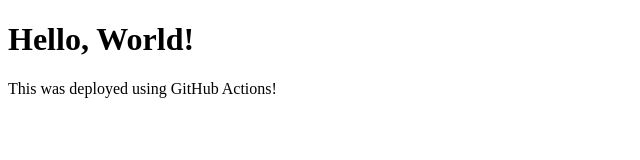
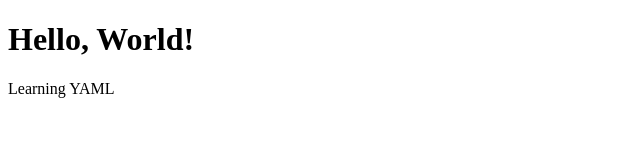
Before and after one commit to Anu-Mernstack/Practice-YAML, a plain HTML site: page index.html in a window 1280 px wide. Shown: the whole page, without its empty margins (0-640 px from the left). Drawn offline with Linux system fonts and the light colour scheme.

Commit message:
Update index.html

```diff
--- a/index.html
+++ b/index.html
@@ -6,6 +6,6 @@
 </head>
 <body>
   <h1>Hello, World!</h1>
-  <p>This was deployed using GitHub Actions!</p>
+  <p>Learning YAML</p>
 </body>
 </html>
```
